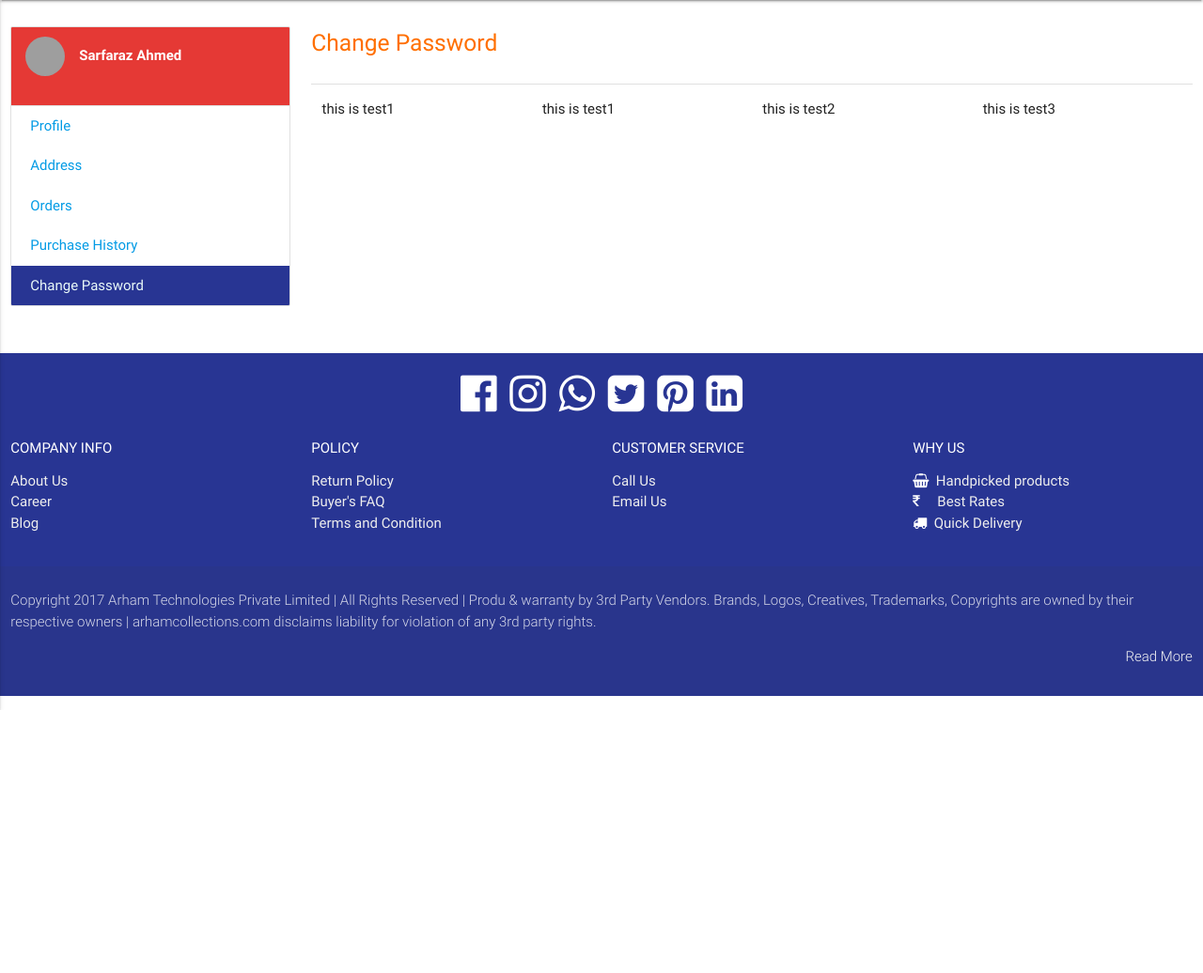
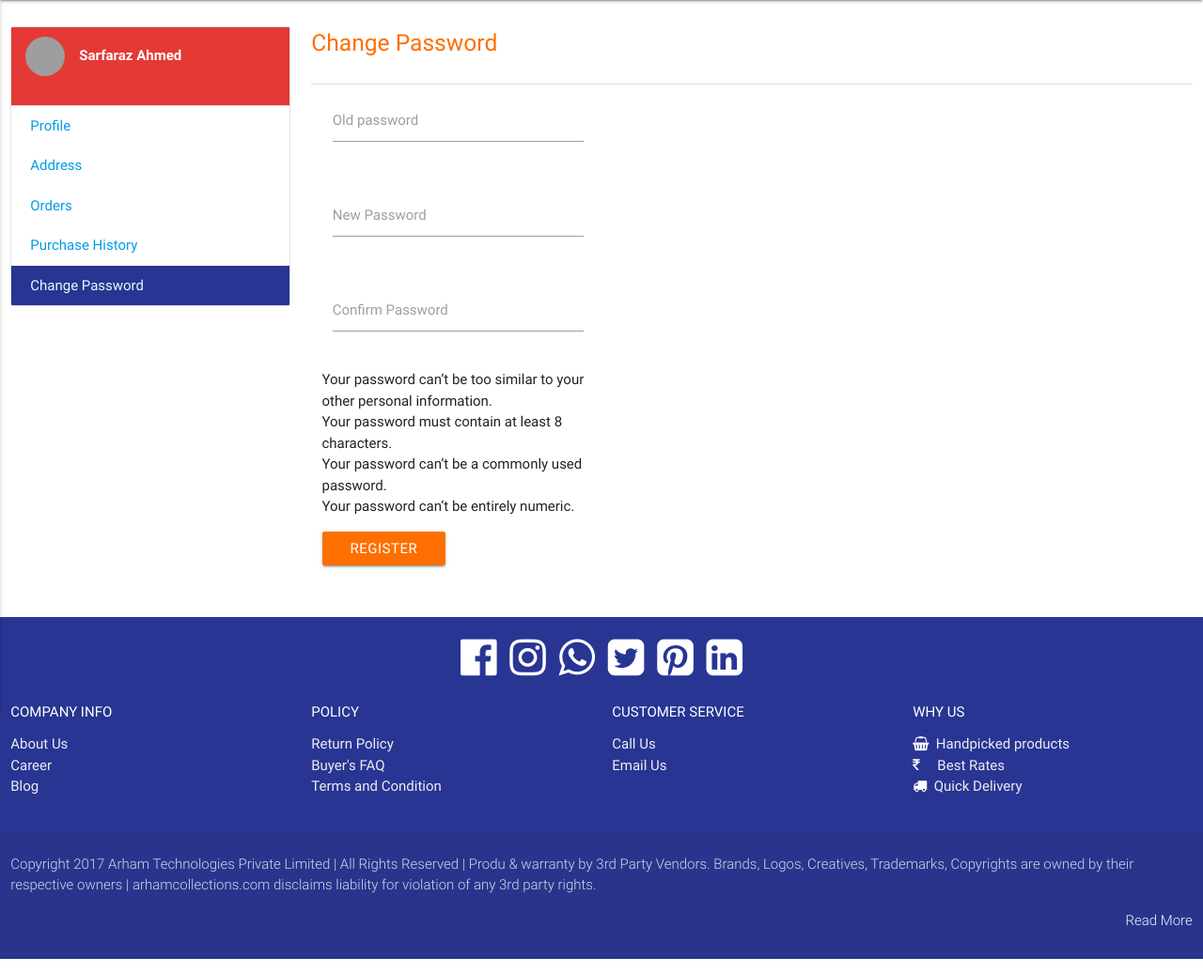
Before and after one commit to findsarfaraz/project1, a Django app: page /change_password/ in a window 1280 px wide. Shown: the part 104-1140 px from the top of the page at 94% size. Before the commit the page ends 860 px from the top, so only its background shows below. Run offline with Django 3.2, Linux system fonts and the light colour scheme; the visitor is signed in with stand-in values (Sample User, id 1); grey boxes are pictures that could not be loaded.

Commit message:
2017_04_05

```diff
--- a/user_management/templates/user_management/change_password.html
+++ b/user_management/templates/user_management/change_password.html
@@ -25,18 +25,28 @@
         </div>
         <div class="divider"></div>
             <div class="row">
-                <div class="col s12 m4 l3">
-                    <p>this is test1</p>
-                </div>
-                <div class="col s12 m4 l3">
-                    <p>this is test1</p>
-                </div>
-                <div class="col s12 m4 l3">
-                    <p>this is test2</p>
-                </div>
-                <div class="col s12 m4 l3">
-                    <p>this is test3</p>
-                </div>
+                <form action="/change_password/" method="POST" class="col s12 m6 l4" >{% csrf_token %}
+                    <div class="row">
+                        <div class="input-field col s12">
+                            <input id="id_old_password" name="id_old_password" type="password">
+                            <label for="id_old_password">Old password</label>
+                        </div>
+                    </div>
+                    <div class="row">
+                        <div class="input-field col s12">
+                            <input  id="new_password1" name="new_password1" type="password">
+                            <label for="new_password1">New Password</label>
+                        </div>
+                    </div>
+                    <div class="row">
+                        <div class="input-field col s12">
+                            <input  id="new_password2" name="new_password2" type="password">
+                            <label for="new_password2">Confirm Password</label>
+                        </div>
+                    </div>
+                    <p>{{form.new_password1.help_text|escape}}</p>
+                    <button class="btn waves-effect waves-light" type="submit" name="action">Register</button>
+                </form>
             </div>
     </div>
 
--- a/user_management/urls.py
+++ b/user_management/urls.py
@@ -24,5 +24,6 @@ urlpatterns =   [
                 url(r'^add_address/',add_address,name='add_address'),
                 url(r'^edit_address/(?P<id>\d+)',edit_address,name='edit_address'),
                 url(r'^delete_address/(?P<id>\d+)',delete_address,name='delete_address'),
+                url(r'^change_password/',change_password,name='change_password'),
                 url(r'^email_test/',email_test,name='email_test'),
                 ]
--- a/user_management/views.py
+++ b/user_management/views.py
@@ -12,7 +12,8 @@ from django.shortcuts import get_object_or_404
 from django.template import Context
 
 
-
+from django.contrib.auth import update_session_auth_hash
+from django.contrib.auth.forms import PasswordChangeForm
 
 import hashlib
 import random
@@ -229,6 +230,18 @@ def delete_address(request,id):
     instance.save()
     return HttpResponseRedirect('/address/')
 
+
+@login_required(login_url='user_management:login')
+@csrf_protect
 def change_password(request):
-    print request.path
-    return render(request,'user_management/change_password.html',None)
+    if request.method == 'POST':
+        form = PasswordChangeForm(request.user, request.POST)
+        if form.is_valid():
+            print form
+            user = form.save()
+            update_session_auth_hash(request, user)  # Important!
+            return render(request,'user_management/change_password_done.html',None)
+        return render(request,'user_management/change_password.html',{'form': form})
+    else:
+        form = PasswordChangeForm(request.user)
+        return render(request, 'user_management/change_password.html', {'form': form})
```
Also changed, not shown: user_management/templates/user_management/change_password_done.html (added, +33 -0 lines), 2 other files.
